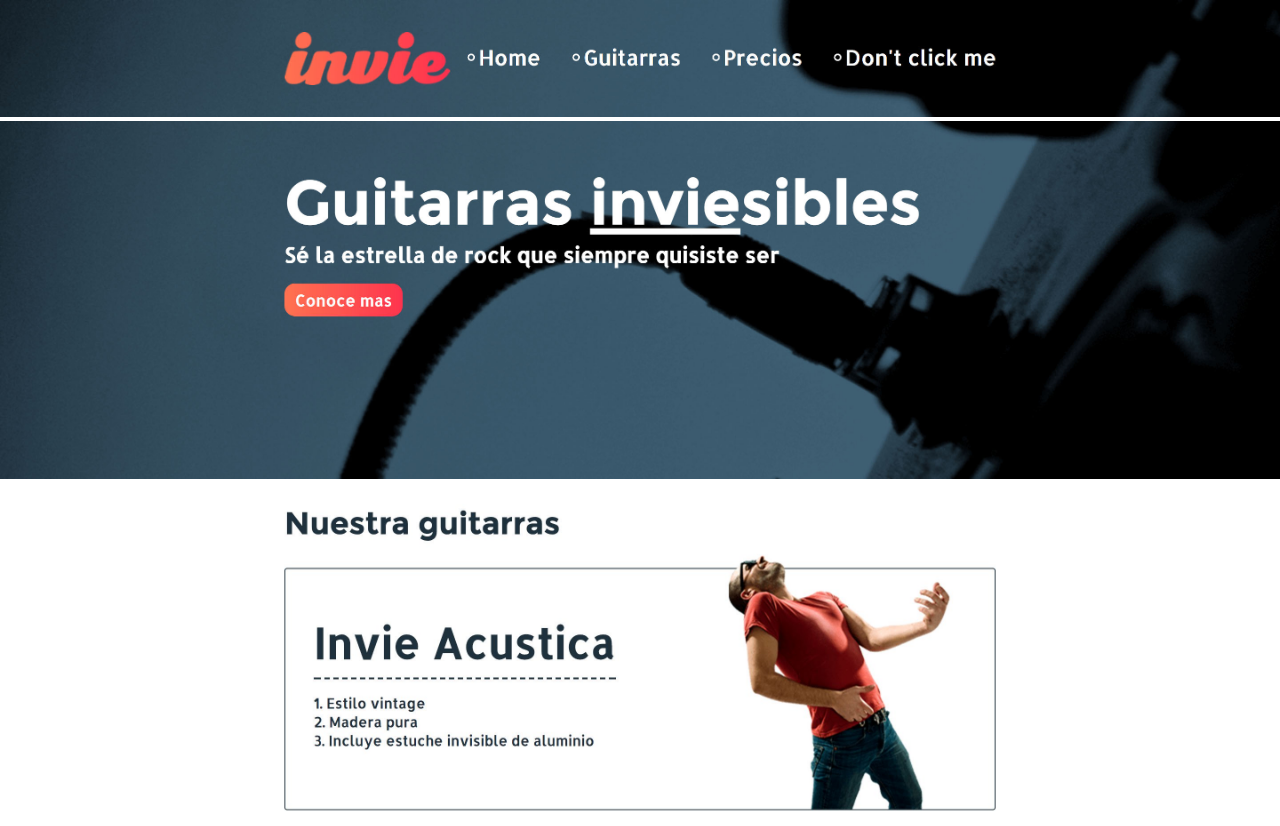
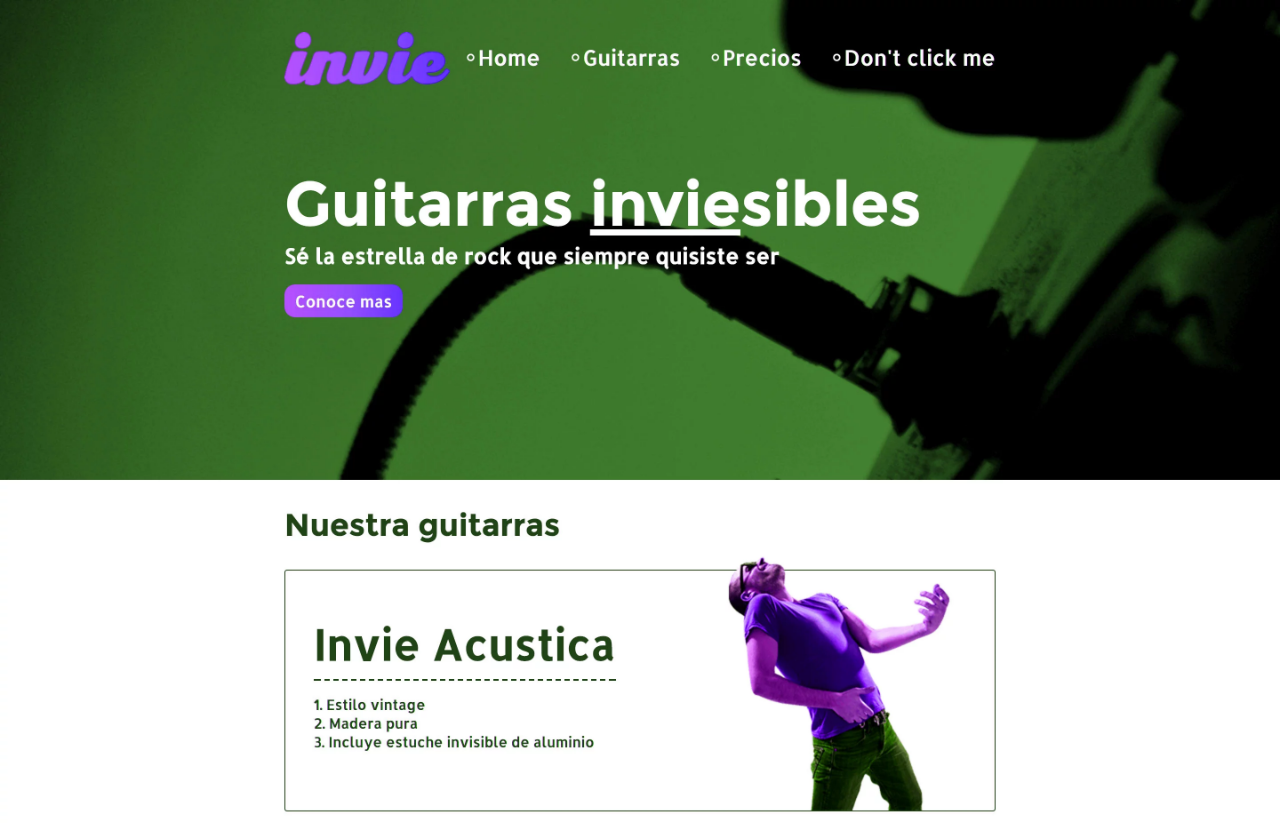
Before and after one commit to Luigi619/invi-githubgit, a plain HTML site: page index.html in a window 1280 px wide. Shown: the top 826 px of the page. Drawn offline with Linux system fonts and the light colour scheme.

Commit message:
nueva version de invie-verde

```diff
--- a/index.html
+++ b/index.html
@@ -13,8 +13,6 @@
     </style>
   </head>
   <body>
-    <img src="header.jpg" alt="">
-    <img src="hero.jpg" alt="">
-    <img src="acustica.jpg" alt="">
+    <img src="nueva-version.webp" alt="">
   </body>
 </html>
```
Also changed, not shown: nueva-version.webp (added).
